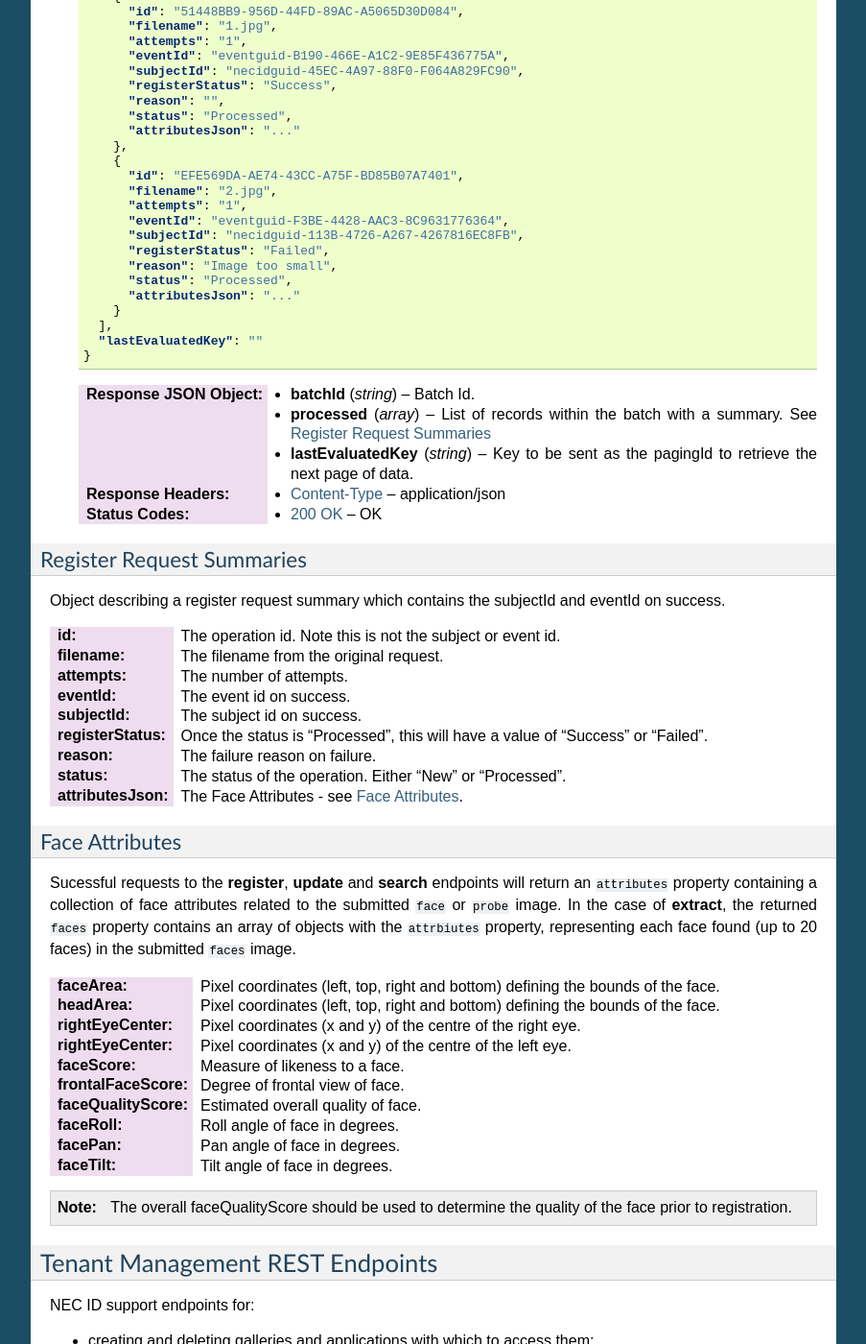
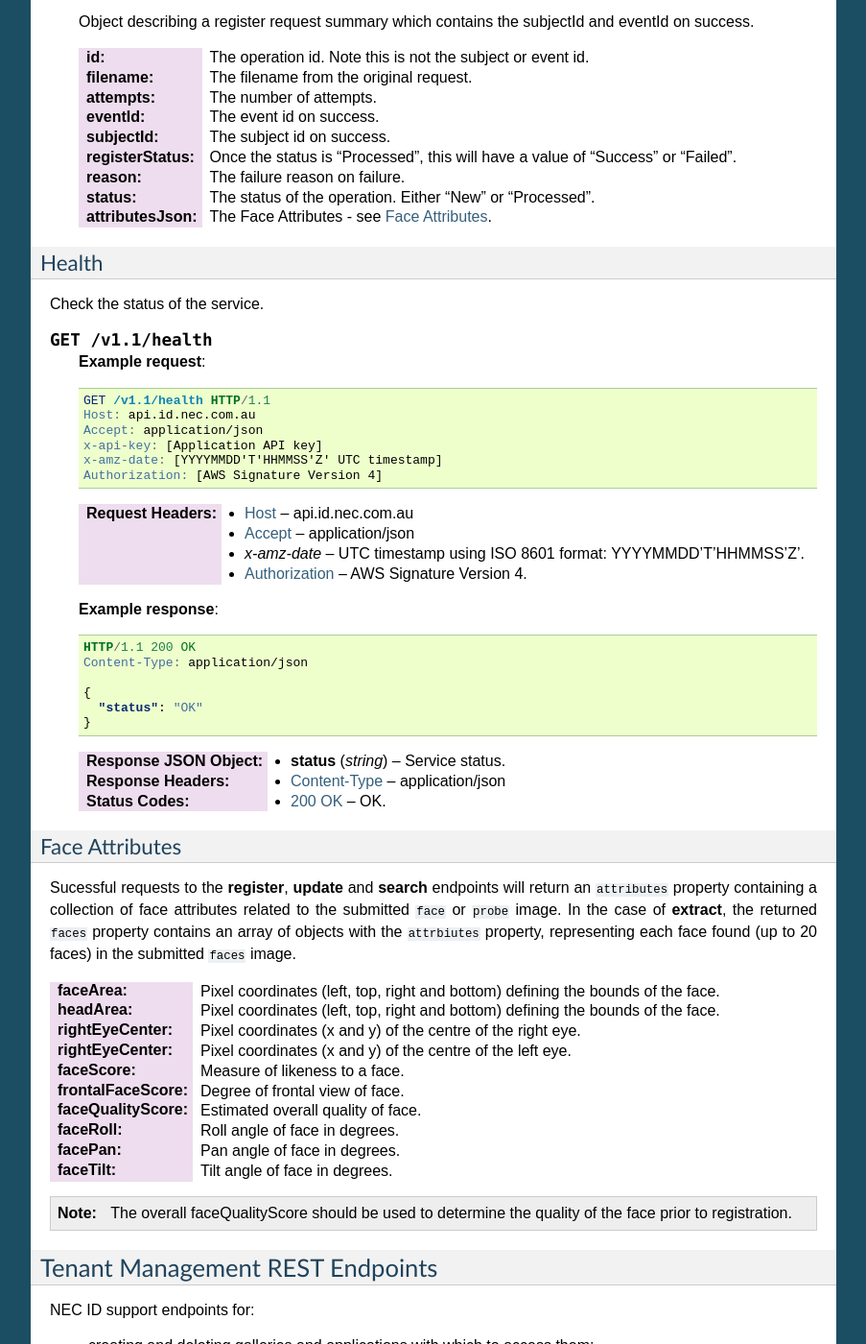
Before and after one commit to necau/necid-sdk, a Sphinx documentation site: the page built from docs/source/api/index.rst, in a window 1280 px wide and 1400 px high, scrolled down 20191 px. Shown: the whole window at 96% size, without its empty margins (198-1101 px from the left). Built offline with Sphinx 7.4.7, drawn with Linux system fonts in a browser that asks for light colours; some of the changed text lies outside the part shown.

Commit message:
Added health endpoint

```diff
--- a/docs/source/api/index.rst
+++ b/docs/source/api/index.rst
@@ -631,10 +615,12 @@
       Authorization: [AWS Signature Version 4]
 
       {
-        "faces": "[FACES]"
+        "faces": "[FACES]",
+        "limit": 12
       }
 
    :<json string faces: Base64 encoded image containing one or more faces.
+   :<json int limit: Optional limit of total faces returned, default is 10. Note, if the time taken to retrive the faces is beyond 30 seconds, the request will timeout.
    :reqheader Host: api.id.nec.com.au
    :reqheader Accept: application/json
    :reqheader Content-Type: application/json
@@ -1220,20 +1186,58 @@
    :resheader Content-Type: application/json
    :status 200: OK
 
-Register Request Summaries
-~~~~~~~~~~~~~~~~~~~~~~~~~~
-
-Object describing a register request summary which contains the subjectId and eventId on success.
-
-:id: The operation id. Note this is not the subject or event id.
-:filename: The filename from the original request.
-:attempts: The number of attempts.
-:eventId: The event id on success.
-:subjectId: The subject id on success.
-:registerStatus: Once the status is "Processed", this will have a value of "Success" or "Failed".
-:reason: The failure reason on failure.
-:status: The status of the operation. Either "New" or "Processed".
-:attributesJson: The Face Attributes - see `Face Attributes`_.
+   Register Request Summaries
+   ++++++++++++++++++++++++++
+
+   Object describing a register request summary which contains the subjectId and eventId on success.
+
+   :id: The operation id. Note this is not the subject or event id.
+   :filename: The filename from the original request.
+   :attempts: The number of attempts.
+   :eventId: The event id on success.
+   :subjectId: The subject id on success.
+   :registerStatus: Once the status is "Processed", this will have a value of "Success" or "Failed".
+   :reason: The failure reason on failure.
+   :status: The status of the operation. Either "New" or "Processed".
+   :attributesJson: The Face Attributes - see `Face Attributes`_.
+
+Health
+~~~~~~
+
+Check the status of the service.
+
+.. http:get:: /v1.1/health
+
+   **Example request**:
+
+   .. sourcecode:: http
+
+      GET /v1.1/health HTTP/1.1
+      Host: api.id.nec.com.au
+      Accept: application/json
+      x-api-key: [Application API key]
+      x-amz-date: [YYYYMMDD'T'HHMMSS'Z' UTC timestamp]
+      Authorization: [AWS Signature Version 4]
+
+   :reqheader Host: api.id.nec.com.au
+   :reqheader Accept: application/json
+   :reqheader x-amz-date: UTC timestamp using ISO 8601 format: YYYYMMDD'T'HHMMSS'Z'.
+   :reqheader Authorization: AWS Signature Version 4.
+
+   **Example response**:
+
+   .. sourcecode:: http
+
+      HTTP/1.1 200 OK
+      Content-Type: application/json
+
+      {
+        "status": "OK"
+      }
+
+   :>json string status: Service status.
+   :resheader Content-Type: application/json
+   :status 200: OK.
 
 Face Attributes
 ~~~~~~~~~~~~~~~
```
Also changed, not shown: other parts of docs/source/api/index.rst (+12 -68 lines).
